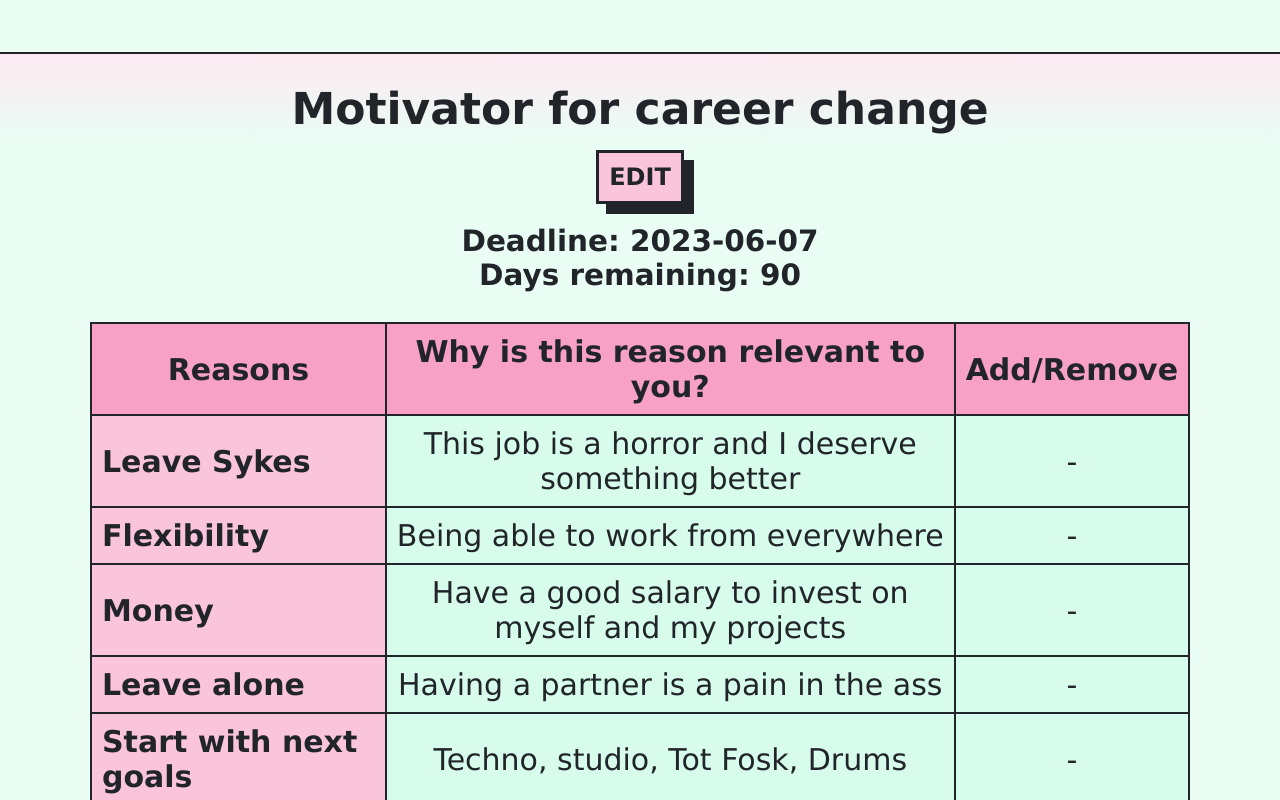
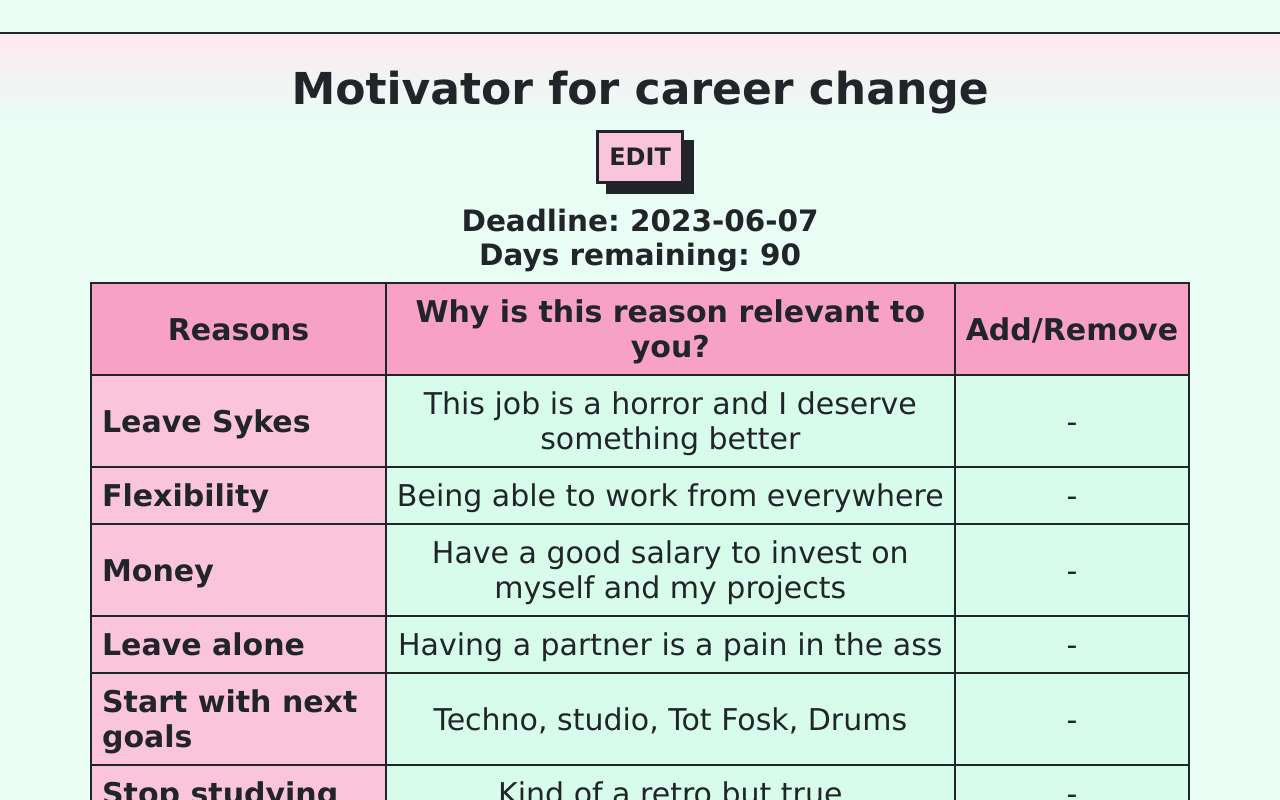
Before and after one commit to thelittlemitak/portfolio, a React (Create React App) app: page /motivator in a window 1280 px wide. Shown: the part 840-1640 px from the top of the page. Built offline with nearby package versions, Linux system fonts and the light colour scheme.

Commit message:
fix newbtn in moti, add remove btn, add table changes to the top component

```diff
--- a/src/components/btns/EditBtn.js
+++ b/src/components/btns/EditBtn.js
@@ -2,7 +2,11 @@
 
 function EditBtn(props) {
   return (
-    <button className="moti-btns" onClick={props.openerTunnel} itemID={props.idTunnel}>
+    <button
+      className="moti-btns"
+      onClick={props.openerTunnel}
+      itemID={props.idTunnel}
+    >
       EDIT
     </button>
   );
--- a/src/pages/motivator/Motivator.css
+++ b/src/pages/motivator/Motivator.css
@@ -12,7 +12,7 @@
   text-align: center;
   font-size: 4.4rem;
   position: relative;
-  margin-bottom: 3rem;
+  margin-bottom: 1rem;
 }
 
 .moti-btns {
@@ -32,6 +32,24 @@
   box-shadow: 1rem 1rem;
 }
 
+.moti-btns.remover {
+  display: block;
+  text-align: center;
+  width: 100px;
+  background-color: inherit;
+  margin: 0rem auto;
+  font-size: 2rem;
+  font-weight: 300;
+  padding: 0rem 0rem;
+  box-shadow: none;
+  border: none;
+}
+
+.moti-btns.remover:hover {
+  background-color: inherit;
+  text-decoration: underline;
+}
+
 .moti-btns:hover {
   background-color: #22ec98;
 
--- a/src/pages/motivator/Motivator.js
+++ b/src/pages/motivator/Motivator.js
@@ -27,9 +27,18 @@
   const [btnStyle, setBtnStyle] = useState("submit-btn");
 
   const [id, setId] = useState(0);
+  let secondId = 0;
+
+  let today = new Date();
+  let year = today.getFullYear();
+  let month = today.getMonth();
+  let monthPlus1 = month + 1;
+  let day = today.getDate();
+  let test = `${year.toString()}-${monthPlus1.toString()}-${day.toString()}`;
 
   const opener = function (e) {
     setId(e.target.getAttribute("itemid"));
+    secondId = e.target.getAttribute("itemid");
     setOpenedModal(true);
     setGoalInserted("");
     setDeadlineInserted("");
@@ -97,172 +106,19 @@
 
   const [newGoal, setNewGoal] = useState("");
 
-  const [reasonsObjArr, setReasonsObjArr] = useState([
-    [
-      {
-        goal: "Career change",
-        action: "Link below",
-        id: 111,
-      },
-    ],
-    [
-      {
-        goal: "Leave Sykes",
-        action: "This job is a horror and I deserve something better",
-        id: 222,
-      },
-      {
-        goal: "Flexibility",
-        action: "Being able to work from everywhere",
-        id: 0.7419944123444685,
-      },
-      {
-        goal: "Money",
-        action: "Have a good salary to invest on myself and my projects",
-        id: 0.7434563456323444321,
-      },
-      {
-        goal: "Leave alone",
-        action: "Having a partner is a pain in the ass",
-        id: 0.74199463456435654321,
-      },
-      {
-        goal: "Start with next goals",
-        action: "Techno, studio, Tot Fosk, Drums",
-        id: 0.74199345634564321,
-      },
-      {
-        goal: "Stop studying",
-        action: "Kind of a retro but true",
-        id: 0.7419944123445679,
-      },
-    ],
-    [
-      {
-        goal: "Not being fat",
-        action: "Having a belly is not sexy",
-        id: 0.7419944699444685,
-      },
-      {
-        goal: "Muay Thai performance",
-        action: "You train like shit afterwards",
-        id: 0.7419944699444685,
-      },
-      {
-        goal: "Longevity",
-        action: "You will look better for a longer time",
-        id: 0.7419944699444685,
-      },
-      {
-        goal: "Health",
-        action: "Less problems in the future regarding your body",
-        id: 0.7419944699444685,
-      },
-      {
-        goal: "Hotter girls",
-        action: "If you are not hot, others won't be either",
-        id: 0.7419944699444685,
-      },
-    ],
-    [
-      {
-        goal: "Not being fat",
-        action: "Having a belly is not sexy",
-        id: 0.7419944699444685,
-      },
-      {
-        goal: "Having more fun (MT) for longer periods of time",
-        action: "Having a belly is not sexy",
-        id: 0.7419944699444685,
-      },
-      {
-        goal: "Having an amazing body",
-        action: "Having a belly is not sexy",
-        id: 0.7419944699444685,
-      },
-      {
-        goal: "Longevity",
-        action: "You will look better for a longer time",
-        id: 0.7419944699444685,
-      },
-      {
-        goal: "Health",
-        action: "Less problems in the future regarding your body",
-        id: 0.7419944699444685,
-      },
-      {
-        goal: "Hotter girls",
-        action: "If you are not hot, others won't be either",
-        id: 0.7419944699444685,
-      },
-      {
-        goal: "Being more flexible",
-        action: "This reduces body pain, incl. the knee",
-        id: 0.7419944699444685,
-      },
-    ],
-    [
-      {
-        goal: "Not having headaches",
-        action: "You get tension in your head and jaw",
-        id: 0.7419944699444685,
-      },
-      {
-        goal: "Not being anxious",
-        action: "You get anxious very easily, sometimes without a reason",
-        id: 0.7419944699444685,
-      },
-      {
-        goal: "Not depending on something out from you",
-        action:
-          "It's horrible to always depend on something just to start the day/living",
-        id: 0.7419944699444685,
-      },
-    ],
-    [
-      {
-        goal: "Being able to apply to more jobs",
-        action: "More jobs = better career",
-        id: 0.7419944699444685,
-      },
-      {
-        goal: "More know people in Germany",
-        action: "People = Happiness and opportunities",
-        id: 0.7419944699444685,
-      },
-      {
-        goal: "Not depending on something out from you",
-        action:
-          "It's horrible to always depend on something just to start the day/living",
-        id: 0.7419944699444685,
-      },
-    ],
-    [
-      {
-        goal: "Mental health",
-        action:
-          "It just feels better to go to the office in exange for some home productivity",
-        id: 0.7419944699444685,
-      },
-      {
-        goal: "Meeting more people",
-        action: "People = Happiness and opportunities",
-        id: 0.7419944699444685,
-      },
-      {
-        goal: "Stay in contact with friends",
-        action: "That's life",
-        id: 0.7419944699444685,
-      },
-    ],
-  ]);
-
+  // this is the real one but i need a smaller one for testing
   const [componentData, setComponentData] = useState([
     {
-      dataTunnel: reasonsObjArr[0],
+      dataTunnel: [
+        {
+          goal: "Career change",
+          action: "Link below",
+          id: 36039,
+        },
+      ],
       title: "porfolio",
       deadline: "2023-06-07",
-      id: 47128749174,
+      id: 98026,
       get diffDays() {
         let date1 = new Date(this.deadline);
         let today = new Date();
@@ -272,10 +128,41 @@
       },
     },
     {
-      dataTunnel: reasonsObjArr[1],
+      dataTunnel: [
+        {
+          goal: "Leave Sykes",
+          action: "This job is a horror and I deserve something better",
+          id: 36995,
+        },
+        {
+          goal: "Flexibility",
+          action: "Being able to work from everywhere",
+          id: 0.17323,
+        },
+        {
+          goal: "Money",
+          action: "Have a good salary to invest on myself and my projects",
+          id: 0.6732,
+        },
+        {
+          goal: "Leave alone",
+          action: "Having a partner is a pain in the ass",
+          id: 0.80431,
+        },
+        {
+          goal: "Start with next goals",
+          action: "Techno, studio, Tot Fosk, Drums",
+          id: 0.7887,
+        },
+        {
+          goal: "Stop studying",
+          action: "Kind of a retro but true",
+          id: 0.65131,
+        },
+      ],
       title: "career change",
       deadline: "2023-06-07",
-      id: 574325798320475,
+      id: 11329,
       get diffDays() {
         let date1 = new Date(this.deadline);
         let today = new Date();
@@ -285,10 +172,36 @@
       },
     },
     {
-      dataTunnel: reasonsObjArr[2],
+      dataTunnel: [
+        {
+          goal: "Not being fat",
+          action: "Having a belly is not sexy",
+          id: 0.74565,
+        },
+        {
+          goal: "Muay Thai performance",
+          action: "You train like shit afterwards",
+          id: 0.89933,
+        },
+        {
+          goal: "Longevity",
+          action: "You will look better for a longer time",
+          id: 0.31365,
+        },
+        {
+          goal: "Health",
+          action: "Less problems in the future regarding your body",
+          id: 0.37325,
+        },
+        {
+          goal: "Hotter girls",
+          action: "If you are not hot, others won't be either",
+          id: 0.62704,
+        },
+      ],
       title: "not drinking alcohol",
       deadline: "2023-06-07",
-      id: 43572938047592345,
+      id: 85949,
       get diffDays() {
         let date1 = new Date(this.deadline);
         let today = new Date();
@@ -298,10 +211,46 @@
       },
     },
     {
-      dataTunnel: reasonsObjArr[3],
+      dataTunnel: [
+        {
+          goal: "Not being fat",
+          action: "Having a belly is not sexy",
+          id: 0.94713,
+        },
+        {
+          goal: "Having more fun (MT) for longer periods of time",
+          action: "Having a belly is not sexy",
+          id: 0.35115,
+        },
+        {
+          goal: "Having an amazing body",
+          action: "Having a belly is not sexy",
+          id: 0.94594,
+        },
+        {
+          goal: "Longevity",
+          action: "You will look better for a longer time",
+          id: 0.23506,
+        },
+        {
+          goal: "Health",
+          action: "Less problems in the future regarding your body",
+          id: 0.29402,
+        },
+        {
+          goal: "Hotter girls",
+          action: "If you are not hot, others won't be either",
+          id: 0.24165,
+        },
+        {
+          goal: "Being more flexible",
+          action: "This reduces body pain, incl. the knee",
+          id: 0.89649,
+        },
+      ],
       title: "Muay Thai performance",
       deadline: "2023-06-07",
-      id: 23457293047592345,
+      id: 69594,
       get diffDays() {
         let date1 = new Date(this.deadline);
         let today = new Date();
@@ -311,10 +260,27 @@
       },
     },
     {
-      dataTunnel: reasonsObjArr[4],
+      dataTunnel: [
+        {
+          goal: "Not having headaches",
+          action: "You get tension in your head and jaw",
+          id: 0.50941,
+        },
+        {
+          goal: "Not being anxious",
+          action: "You get anxious very easily, sometimes without a reason",
+          id: 0.50947,
+        },
+        {
+          goal: "Not depending on something out from you",
+          action:
+            "It's horrible to always depend on something just to start the day/living",
+          id: 0.50617,
+        },
+      ],
       title: "not drinking coffee",
       deadline: "2023-06-07",
-      id: 523452384750235,
+      id: 98342,
       get diffDays() {
         let date1 = new Date(this.deadline);
         let today = new Date();
@@ -324,10 +290,27 @@
       },
     },
     {
-      dataTunnel: reasonsObjArr[5],
+      dataTunnel: [
+        {
+          goal: "Being able to apply to more jobs",
+          action: "More jobs = better career",
+          id: 0.77533,
+        },
+        {
+          goal: "More know people in Germany",
+          action: "People = Happiness and opportunities",
+          id: 0.11625,
+        },
+        {
+          goal: "Not depending on something out from you",
+          action:
+            "It's horrible to always depend on something just to start the day/living",
+          id: 0.46191,
+        },
+      ],
       title: "learning german",
       deadline: "2023-06-07",
-      id: 54534582234523495807,
+      id: 25348,
       get diffDays() {
         let date1 = new Date(this.deadline);
         let today = new Date();
@@ -337,10 +320,27 @@
       },
     },
     {
-      dataTunnel: reasonsObjArr[6],
+      dataTunnel: [
+        {
+          goal: "Mental health",
+          action:
+            "It just feels better to go to the office in exange for some home productivity",
+          id: 0.2165,
+        },
+        {
+          goal: "Meeting more people",
+          action: "People = Happiness and opportunities",
+          id: 0.95539,
+        },
+        {
+          goal: "Stay in contact with friends",
+          action: "That's life",
+          id: 0.9987,
+        },
+      ],
       title: "going to the office",
       deadline: "2023-06-07",
-      id: 523452345702375492,
+      id: 23199,
       get diffDays() {
         let date1 = new Date(this.deadline);
         let today = new Date();
@@ -351,9 +351,68 @@
     },
   ]);
 
+  // console.log(componentData[6].dataTunnel);
+
+  // const [componentData, setComponentData] = useState([
+  //   {
+  //     dataTunnel: [
+  //       {
+  //         goal: "From portfolio",
+  //         action: "From portfolio",
+  //         id: 2389475,
+  //       },
+  //       {
+  //         goal: "From portfolio",
+  //         action: "From portfolio",
+  //         id: 23450982,
+  //       },
+  //     ],
+  //     title: "porfolio",
+  //     deadline: "2023-06-07",
+  //     id: 47128749174,
+  //     get diffDays() {
+  //       let date1 = new Date(this.deadline);
+  //       let today = new Date();
+  //       let diffTime = Math.abs(today - date1);
+  //       let diffDays = Math.ceil(diffTime / (1000 * 60 * 60 * 24));
+  //       return diffDays;
+  //     },
+  //   },
+  //   {
+  //     dataTunnel: [
+  //       {
+  //         goal: "From german",
+  //         action: "From german",
+  //         id: 2345089,
+  //       },
+  //       {
+  //         goal: "From german",
+  //         action: "From german",
+  //         id: 2903845,
+  //       },
+  //     ],
+  //     title: "german",
+  //     deadline: "2023-06-07",
+  //     id: 123123123,
+  //     get diffDays() {
+  //       let date1 = new Date(this.deadline);
+  //       let today = new Date();
+  //       let diffTime = Math.abs(today - date1);
+  //       let diffDays = Math.ceil(diffTime / (1000 * 60 * 60 * 24));
+  //       return diffDays;
+  //     },
+  //   },
+  // ]);
+
   const [mutation, setMutation] = useState();
 
   const submitHandler = function () {
+    if (goalInserted.length == 0 && deadlineInserted.length == 0) {
+      setGoalDefaultStyle({ background: "#a1f7d3" });
+      setDeadlineDefaultState({ background: "#a1f7d3" });
+      setBtnStyle("submit-btn");
+      return;
+    }
     let indexOfId = componentData.findIndex((x) => x.id == id);
     let goalEntered = goalInputRef.current.value;
     let deadlineEntered = deadlineInputRef.current.value;
@@ -374,10 +433,64 @@
 
   const keyPusher = function (e) {
     if (e.code == "Enter") {
-      console.log("enter has been pressed");
       submitHandler();
     }
   };
+
+  let newId = Math.random();
+
+  const adder = function () {
+    setComponentData([
+      ...componentData,
+      {
+        dataTunnel: [
+          {
+            goal: "Stop studying",
+            action: "Kind of a retro but true",
+            id: 76767676,
+          },
+        ],
+        title: "(press edit)",
+        deadline: test,
+        id: newId,
+        get diffDays() {
+          let date1 = new Date(this.deadline);
+          let today = new Date();
+          let diffTime = Math.abs(today - date1);
+          let diffDays = Math.ceil(diffTime / (1000 * 60 * 60 * 24));
+          return diffDays;
+        },
+      },
+    ]);
+  };
+
+  const rerender = function () {};
+
+  const remover = function (e) {
+    e.preventDefault();
+    setId(e.target.getAttribute("itemid"));
+    let indexOfComponent = componentData.findIndex((x) => x.id == id);
+    let indexOf;
+    componentData.splice(indexOfComponent, 1);
+    setComponentData([...componentData]);
+    closer();
+  };
+
+  const topLevelPusher = function (data, idintroduced) {
+    console.log(idintroduced);
+    let indexOfComponentEdited = componentData.findIndex(
+      (x) => x.id == idintroduced
+    );
+
+    // this is giving -1 the second time is used
+    console.log(indexOfComponentEdited);
+    //test
+    console.log(componentData);
+
+    componentData[indexOfComponentEdited].dataTunnel = data;
+  };
+
+  // tenemos que hacer dos cosas. 1. updatear el componentData y hacer un rerender
 
   return (
     <GenericWrapper>
@@ -402,12 +515,17 @@
             title={x.title}
             deadline={x.deadline}
             openerTunnel={opener}
+            rerenderTunnel={rerender}
             idTunnel={x.id}
             daysRemainingTunnel={x.diffDays}
+            topLevelPusherTunnel={topLevelPusher}
+
+            // tempoGoalListenerTunnel={tempoGoalListener}
+            // tempoActionListenerTunnel={tempoActionListener}
           ></MotiTable>
         ))}
       </main>
-      <NewBtn addFTunnel={""}></NewBtn>
+      <NewBtn addFTunnel={adder}></NewBtn>
       <LogOutBtn></LogOutBtn>
       <Footer></Footer>
       <EditorModal
@@ -423,6 +541,8 @@
         clickerTunnel={submitHandler}
         btnStyleTunnel={btnStyle}
         keyPusherTunnel={keyPusher}
+        removerTunnel={remover}
+        idTunnel={id}
       ></EditorModal>
     </GenericWrapper>
   );
--- a/src/pages/tests/TestPage.js
+++ b/src/pages/tests/TestPage.js
@@ -2,8 +2,10 @@
 import "./TestPage.css";
 
 function TestPage() {
-
-
+  const [test, setTest] = useState([111, 222, 333, 444, 555]);
+  console.log(test);
+  test[0] = 999;
+  console.log(test)
 
   return (
     <div>
```
Also changed, not shown: src/components/btns/RemoveBtn.js (added, +16 -0 lines), src/pages/motivator/EditorModal.js (+6 -4 lines), src/pages/motivator/MotiTable.js (+23 -5 lines).
